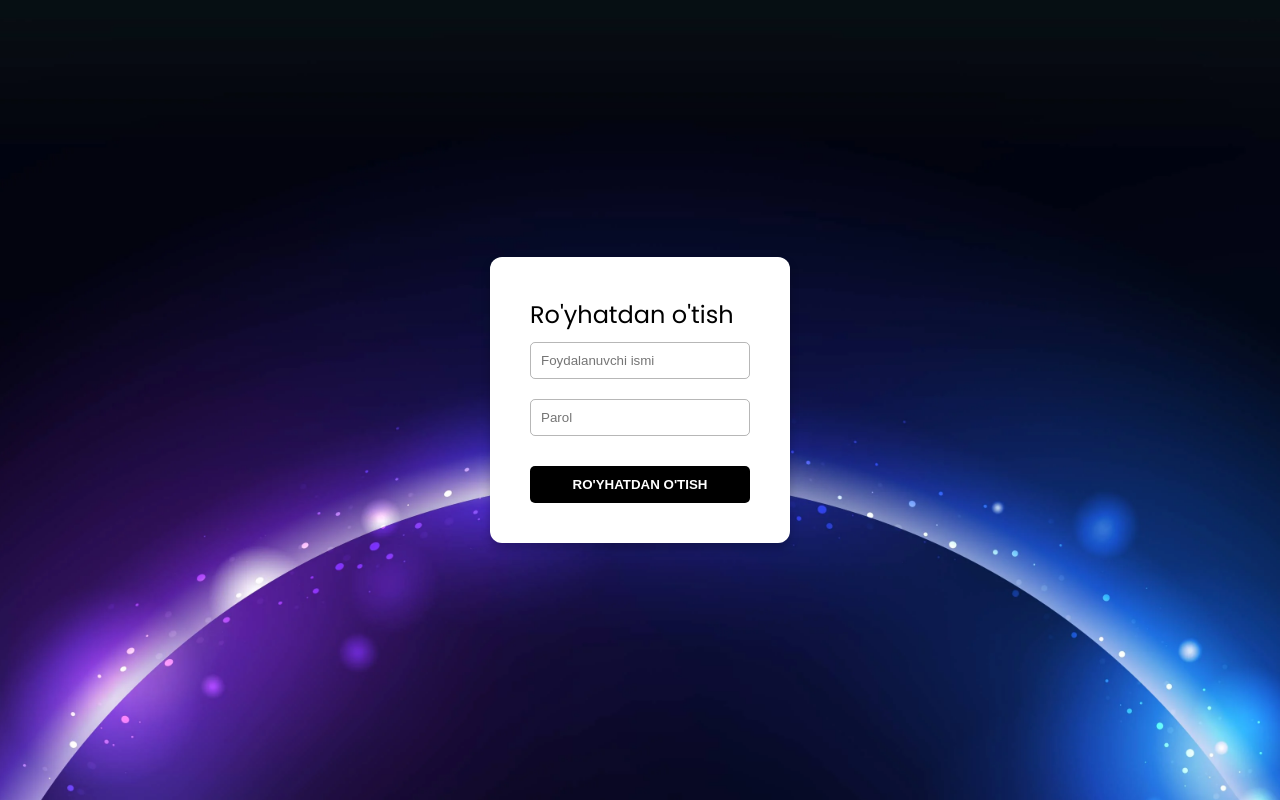
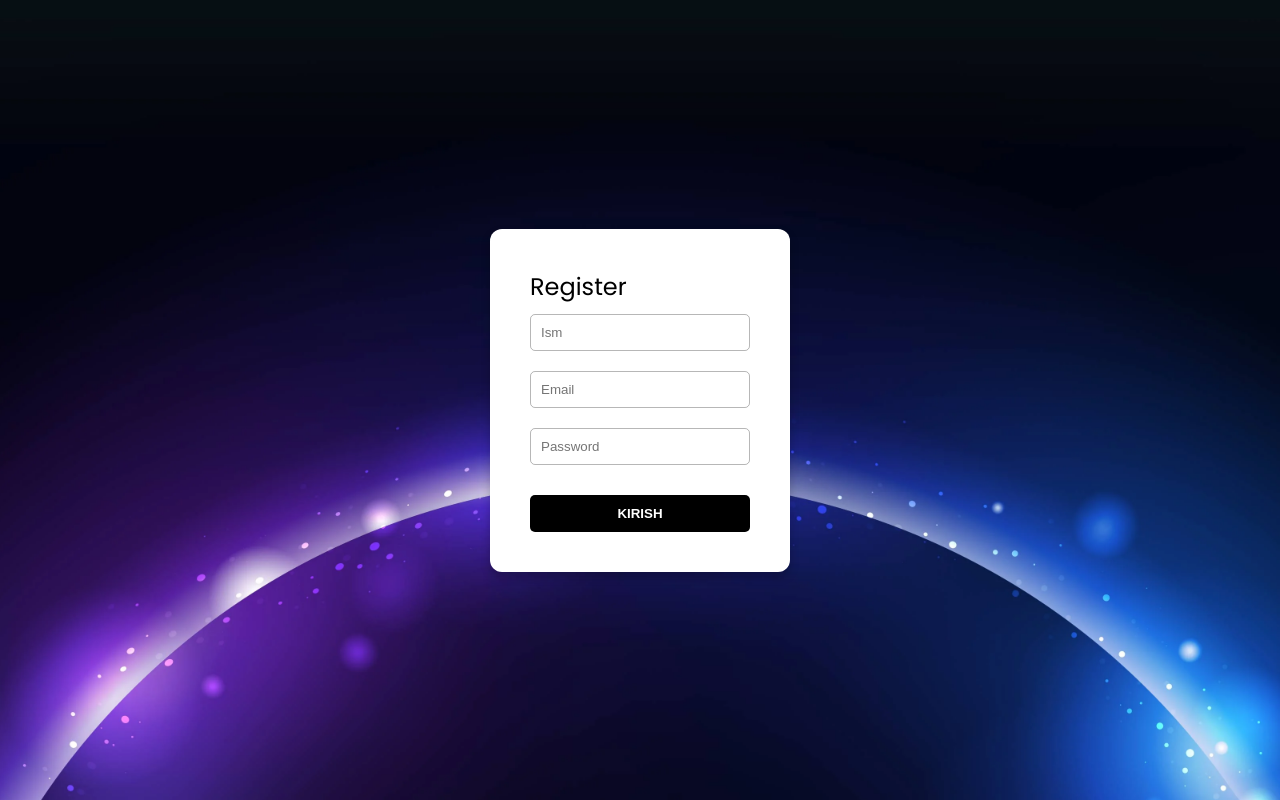
Before and after one commit to Jahongir7/visiting-card-frontend, a React (Vite) app: page /register in a window 1280 px wide. Built offline with nearby package versions, Linux system fonts and the light colour scheme.

Commit message:
login register

```diff
--- a/package.json
+++ b/package.json
@@ -10,6 +10,7 @@
   },
   "dependencies": {
     "aos": "^2.3.4",
+    "axios": "^1.4.0",
     "html2canvas": "^1.4.1",
     "react": "^18.2.0",
     "react-dom": "^18.2.0",
--- /dev/null
+++ b/src/components/dashboard/DashboardMain.js
@@ -0,0 +1 @@
+rfce;
--- a/src/components/login.jsx
+++ b/src/components/login.jsx
@@ -1,23 +1,62 @@
-import { Link } from "react-router-dom";
 import classes from "../assets/styles/login.module.css";
 import AOS from "aos";
 import "aos/dist/aos.css";
+import { useEffect, useState } from "react";
+import { useNavigate } from "react-router";
 const LoginPage = () => {
   AOS.init({
     duration: 300,
   });
-  const handleSubmit = (e) => {
-    e.preventDefault();
-  };
+  const [email, setEmail] = useState("");
+  const [password, setPassword] = useState("");
+  const [myData, setMyData] = useState({});
+  const navigate = useNavigate();
+
+  async function handleSubmit(event) {
+    event.preventDefault();
+
+    const response = await fetch("http://localhost:1337/api/login", {
+      method: "POST",
+      headers: {
+        "Content-Type": "application/json",
+      },
+      body: JSON.stringify({
+        email,
+        password,
+      }),
+    })
+      .then((res) => res.json())
+      .then((data) => setMyData(data))
+      .catch((err) => console.log(err));
+  }
+  console.log(myData);
+  useEffect(() => {
+    if (myData.user) {
+      localStorage.setItem("token", myData.user);
+      alert("Login successful");
+      navigate("/ask");
+    }
+  }, [myData]);
+
   return (
     <div className={classes.login_page}>
       <form onSubmit={handleSubmit} data-aos="zoom-in">
         <h2>Kirish</h2>
-        <input type="text" placeholder="Foydalanuvchi ismi" />
-        <input type="password" placeholder="Parol" />
-        <Link to="/ask">
-          <button type="submit">Kirish</button>
-        </Link>
+        <input
+          value={email}
+          onChange={(e) => setEmail(e.target.value)}
+          type="email"
+          placeholder="Email"
+          name="email"
+        />
+        <input
+          value={password}
+          onChange={(e) => setPassword(e.target.value)}
+          type="password"
+          placeholder="Password"
+        />
+
+        <button type="submit">Kirish</button>
       </form>
     </div>
   );
--- a/src/components/register.jsx
+++ b/src/components/register.jsx
@@ -1,23 +1,69 @@
-import { Link } from "react-router-dom";
 import classes from "../assets/styles/login.module.css";
 import AOS from "aos";
 import "aos/dist/aos.css";
+import { useEffect, useState } from "react";
+import { useNavigate } from "react-router";
 const RegisterPage = () => {
   AOS.init({
     duration: 300,
   });
-  const handleSubmit = (e) => {
-    e.preventDefault();
-  };
+  const [email, setEmail] = useState("");
+  const [password, setPassword] = useState("");
+  const [name, setName] = useState("");
+  const [myData, setMyData] = useState({});
+  const navigate = useNavigate();
+
+  async function handleSubmit(event) {
+    event.preventDefault();
+
+    const response = await fetch("http://localhost:1337/api/register", {
+      method: "POST",
+      headers: {
+        "Content-Type": "application/json",
+      },
+      body: JSON.stringify({
+        name,
+        email,
+        password,
+      }),
+    })
+      .then((res) => res.json())
+      .then((data) => setMyData(data))
+      .catch((err) => console.log(err));
+  }
+  console.log(myData);
+  useEffect(() => {
+    if (myData.status === "ok") {
+      navigate("/login");
+    }
+  }, [myData]);
+
   return (
     <div className={classes.login_page}>
       <form onSubmit={handleSubmit} data-aos="zoom-in">
-        <h2>Ro'yhatdan o'tish</h2>
-        <input type="text" placeholder="Foydalanuvchi ismi" />
-        <input type="password" placeholder="Parol" />
-        <Link to="/login">
-          <button type="submit">Ro'yhatdan o'tish</button>
-        </Link>
+        <h2>Register</h2>
+        <input
+          value={name}
+          onChange={(e) => setName(e.target.value)}
+          type="text"
+          placeholder="Ism"
+          name="name"
+        />
+        <input
+          value={email}
+          onChange={(e) => setEmail(e.target.value)}
+          type="email"
+          placeholder="Email"
+          name="email"
+        />
+        <input
+          value={password}
+          onChange={(e) => setPassword(e.target.value)}
+          type="password"
+          placeholder="Password"
+        />
+
+        <button type="submit">Kirish</button>
       </form>
     </div>
   );
```
Also changed, not shown: 1 other file (tests, documents, lock files or other folders).
